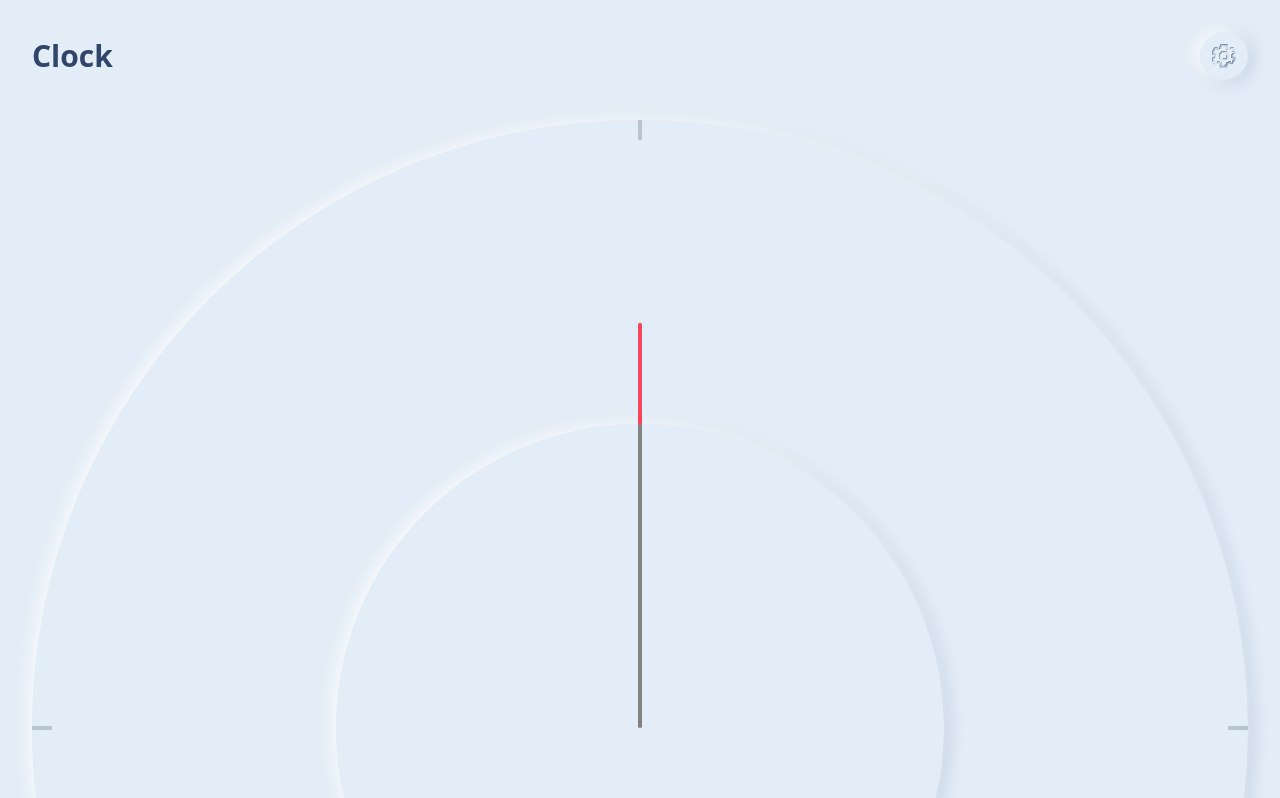
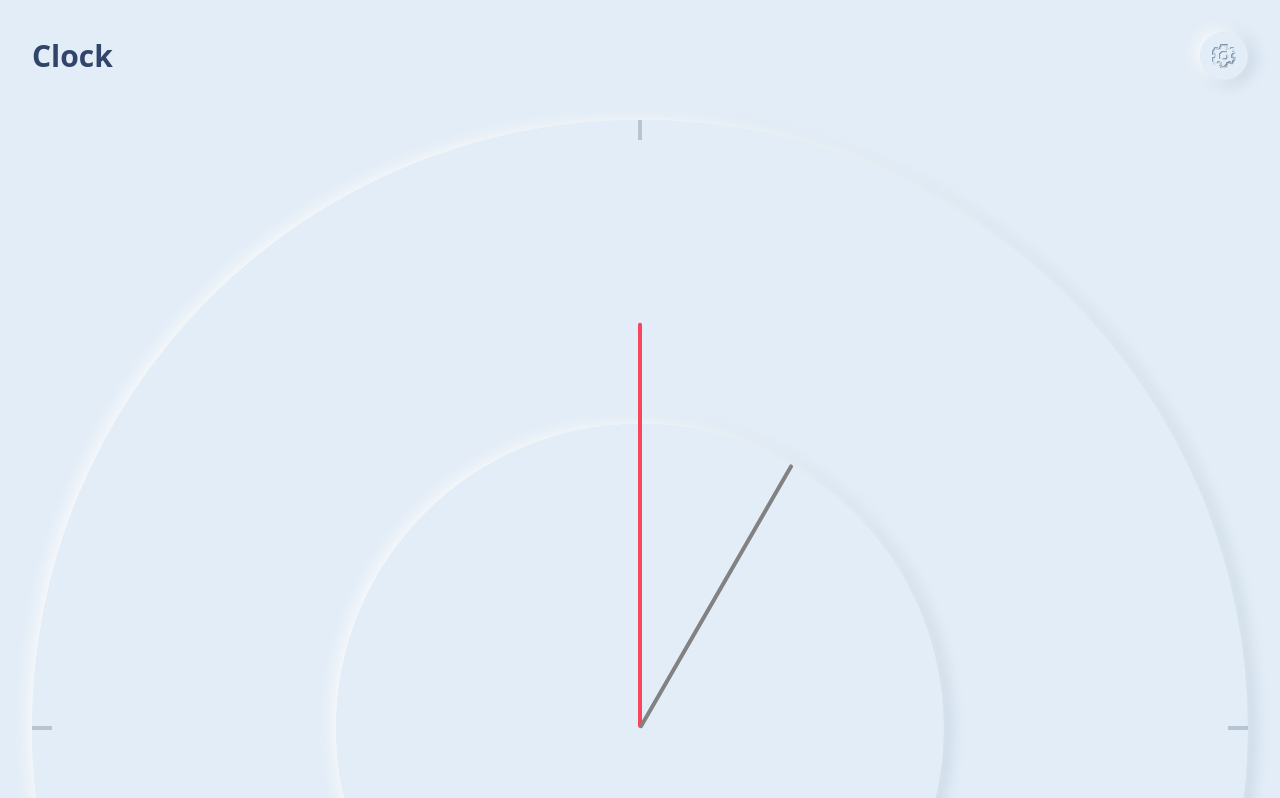
Before and after one commit to kayac-chang/vue-clock-app, a Vue app: page / in a window 1280 px wide. Shown: the top 798 px of the page. Built offline with nearby package versions, Linux system fonts and the light colour scheme.

Commit message:
add rotate props

```diff
--- a/src/App.vue
+++ b/src/App.vue
@@ -3,7 +3,7 @@
     <header class="flex justify-between items-center">
       <h1 class="font-bold text-3xl text-blue-darker">Clock</h1>
 
-      <button class="w-12 p-3 rounded-full solid">
+      <button class="w-12 p-3 rounded-full shadow">
         <Cog />
       </button>
     </header>
@@ -18,9 +18,3 @@
 import Cog from "@/assets/cog.svg";
 import Clock from "./components/Clock.vue";
 </script>
-
-<style scoped>
-.solid {
-  box-shadow: -4px -2px 16px #ffffff, 4px 2px 16px rgba(136, 165, 191, 0.48);
-}
-</style>
--- a/src/components/Circle.vue
+++ b/src/components/Circle.vue
@@ -3,7 +3,7 @@
     :class="[
       'rounded-full',
       'flex justify-center items-center',
-      'aspect-square solid',
+      'aspect-square shadow',
       'relative',
     ]"
   >
@@ -15,8 +15,4 @@
 .aspect-square {
   aspect-ratio: 1 / 1;
 }
-
-.solid {
-  box-shadow: -4px -2px 16px #ffffff, 4px 2px 16px rgba(136, 165, 191, 0.48);
-}
 </style>
--- a/src/components/Clock.vue
+++ b/src/components/Clock.vue
@@ -1,13 +1,26 @@
 <template>
   <Circle>
-    <Line direction="left" />
-    <Line direction="right" />
-    <Line direction="up" />
-    <Line direction="down" />
+    <Line direction="left" :rotate="90" />
+    <Line direction="right" :rotate="90" />
+    <Line direction="up" :rotate="0" />
+    <Line direction="down" :rotate="0" />
 
     <Circle class="w-1/2">
-      <Line color="red" size="lg" class="rounded-full -translate-y-1/4" />
-      <Line color="gray-dark" size="md" class="rounded-full" />
+      <Line
+        color="red"
+        size="lg"
+        rounded
+        class="-translate-y-1/4 origin-bottom"
+        :rotate="360"
+      />
+
+      <Line
+        color="gray-dark"
+        size="md"
+        rounded
+        class="origin-bottom"
+        :rotate="30"
+      />
     </Circle>
   </Circle>
 </template>
--- a/src/components/Line.vue
+++ b/src/components/Line.vue
@@ -1,21 +1,26 @@
 <template>
   <span
     :class="[
-      'absolute w-1',
+      'absolute w-1 transform',
 
       size === 'sm' && 'h-5',
       size === 'md' && 'h-1/2',
       size === 'lg' && 'h-2/3',
 
-      direction === 'left' && 'left-0 rotate-90 translate-x-2',
-      direction === 'right' && 'right-0 rotate-90 -translate-x-2',
+      direction === 'left' && 'left-0 translate-x-2',
+      direction === 'right' && 'right-0 -translate-x-2',
       direction === 'up' && 'top-0',
       direction === 'down' && 'bottom-0',
 
       color === 'gray' && 'bg-blue-gray',
       color === 'gray-dark' && 'bg-gray-dark',
       color === 'red' && 'bg-red',
+
+      rounded && 'rounded-full',
     ]"
+    :style="{
+      '--tw-rotate': `${rotate % 360}deg`,
+    }"
   />
 </template>
 
@@ -38,11 +43,18 @@ export default {
       validator: includes(["up", "down", "left", "right"]),
     },
 
+    rotate: {
+      type: Number,
+      default: 0,
+    },
+
     color: {
       type: String,
       default: "gray",
       validator: includes(["gray", "red", "dark-gray"]),
     },
+
+    rounded: Boolean,
   },
 };
 </script>
--- a/tailwind.config.js
+++ b/tailwind.config.js
@@ -19,6 +19,9 @@ module.exports = {
           dark: "#828282",
         },
       },
+      boxShadow: {
+        DEFAULT: `-4px -2px 16px #ffffff, 4px 2px 16px rgba(136, 165, 191, 0.48);`,
+      },
     },
   },
   plugins: [],
```
